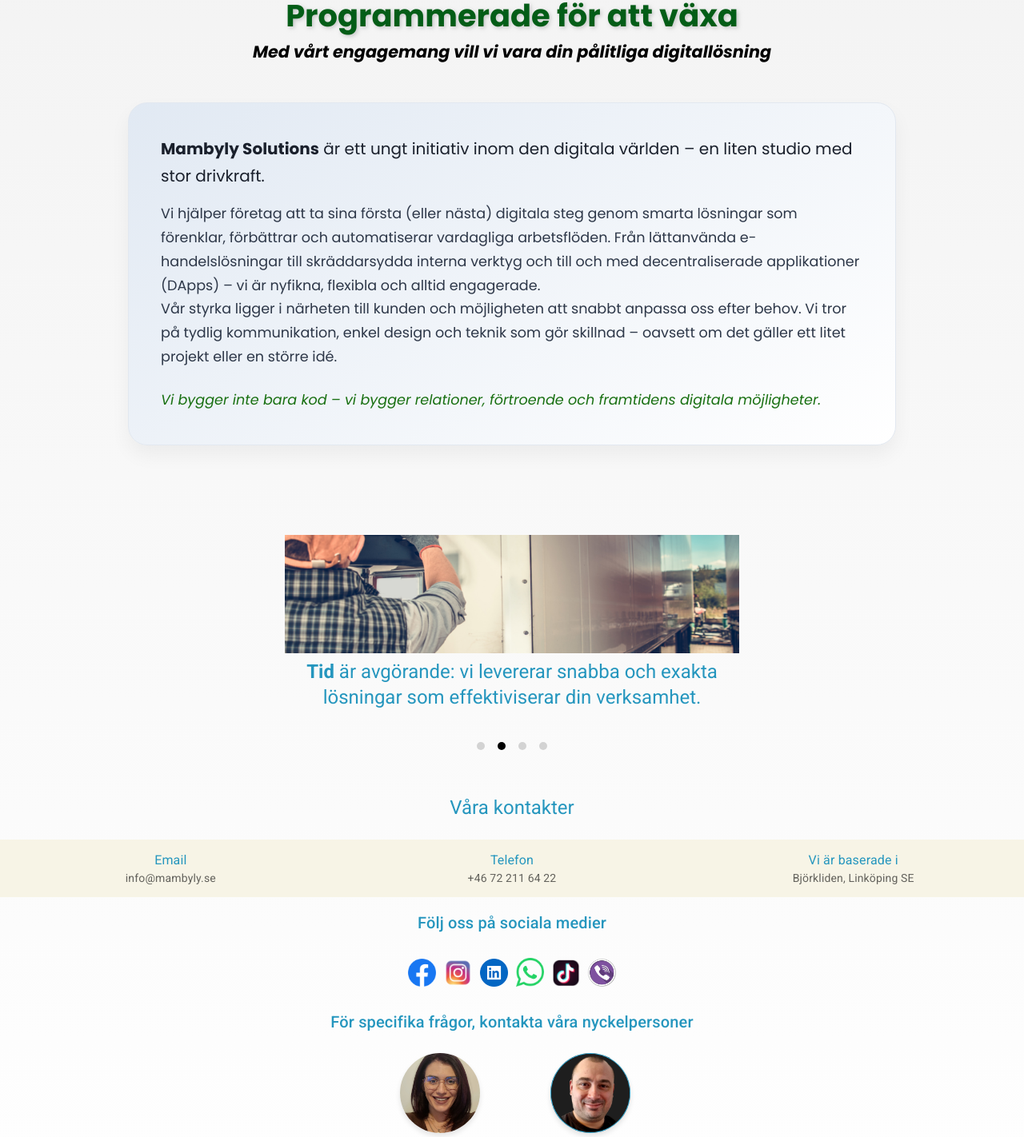
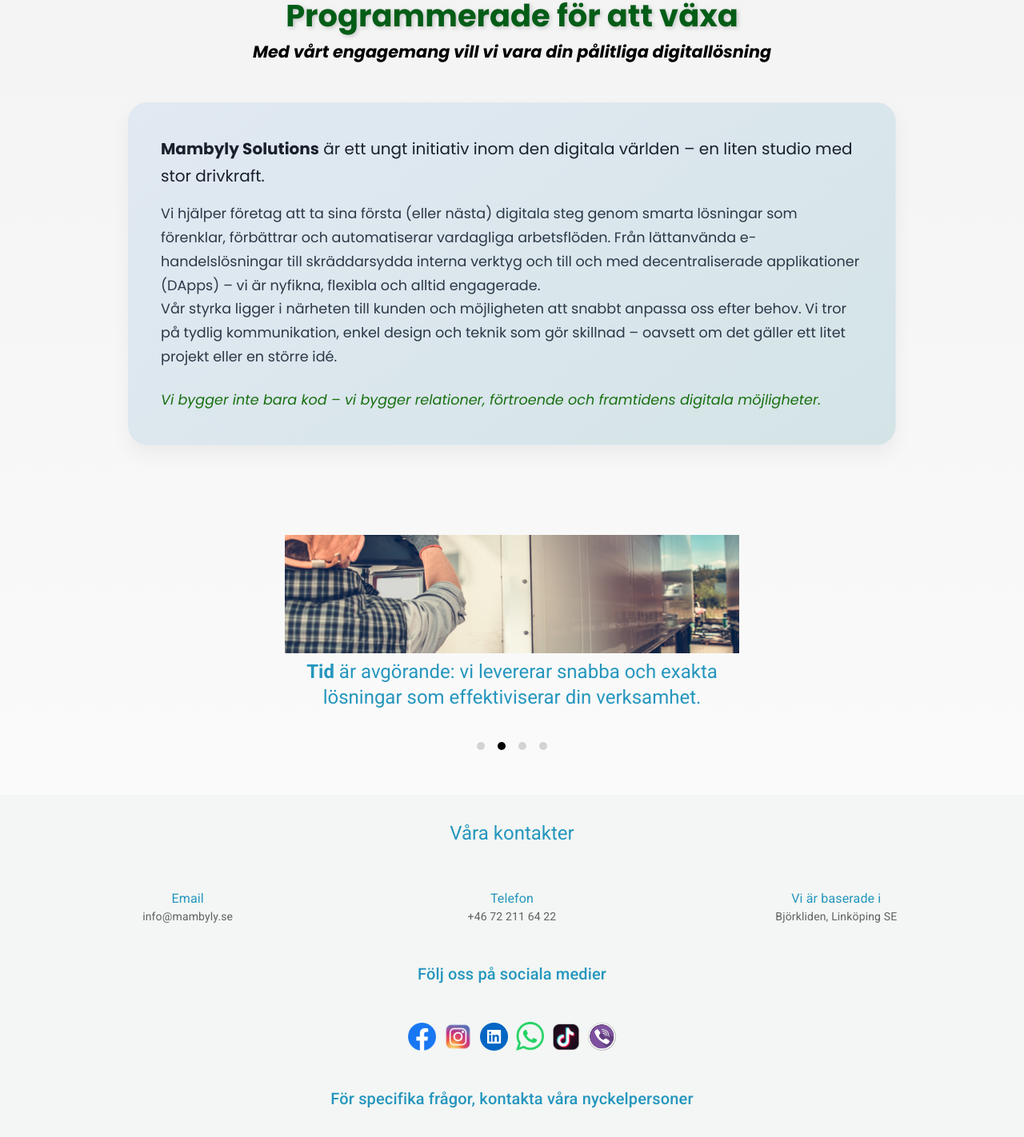
Before and after one commit to Emadenni/MambyLy-logistics-frontend, a React (Vite) app: page /omOss in a window 1280 px wide. Shown: the part 253-1675 px from the top of the page at 80% size. Built offline with nearby package versions, Linux system fonts and the light colour scheme.

Commit message:
added scroll on top and changed some texts and colors

```diff
--- a/src/App.tsx
+++ b/src/App.tsx
@@ -12,12 +12,15 @@ import AboutUs from "./pages/AboutUs/AboutUs";
 import NotFoundPage from "./pages/NotFoundPage/NotFoundPage";
 import AdminPage from "./pages/AdminPage/AdminPage";
 import LoginForm from "./components/LoginForm/LoginForm";
+import ScrollToTop from "./components/ScrollToTop";
 
 const App = () => {
   const isAuthenticated = useAuthStore((state) => state.isAuthenticated);
 
   return (
+    <>
     <Router>
+    <ScrollToTop />
       <Routes>
         <Route>
           <Route path="/" element={<Home />} />
@@ -33,6 +36,7 @@ const App = () => {
         <Route path="/admin" element={isAuthenticated ? <AdminPage /> : <Navigate to="/login" />} />
       </Routes>
     </Router>
+    </>
   );
 };
 
--- a/src/components/ContactsListBox/contactsListBox.scss
+++ b/src/components/ContactsListBox/contactsListBox.scss
@@ -4,17 +4,18 @@
 
 .contact-box {
   @include flexbox(column, center, center);
-
+  background-color: rgb(243, 246, 244);
   text-align: center;
-  gap: 1rem;
+  gap: 2rem;
   width: 100%;
+  padding: 2rem
 }
 
 .contact-box .MuiList-root {
   @include flexbox(row, center, center);
   padding: 0;
   width: 100%;
-  background-color: rgb(247, 244, 230);
+
 
   @media (max-width: 545px) {
     @include flexbox(column, center, center);
--- /dev/null
+++ b/src/components/ScrollToTop.tsx
@@ -0,0 +1,14 @@
+import { useEffect } from "react";
+import { useLocation } from "react-router-dom";
+
+const ScrollToTop = () => {
+  const { pathname } = useLocation();
+
+  useEffect(() => {
+    window.scrollTo(0, 0);
+  }, [pathname]);
+
+  return null;
+};
+
+export default ScrollToTop;
--- a/src/components/ServicesCard/servicesCard.scss
+++ b/src/components/ServicesCard/servicesCard.scss
@@ -174,7 +174,7 @@
     filter: brightness(0.65);
     transition: transform 0.4s ease-in-out;
     will-change: transform;
-    opacity: 0;
+    opacity: 0.8;
     animation: fadeInBg 0.6s ease forwards;
   }
 
--- a/src/pages/AboutUs/aboutUs.scss
+++ b/src/pages/AboutUs/aboutUs.scss
@@ -70,7 +70,7 @@
 }
 
 .aboutUs_intro-card {
-  background: linear-gradient(145deg, #e1e9f3, #ffffff);
+  background: linear-gradient(145deg, #e1e9f3, #d4e4e6);
   border: 1px solid #e2e8f0;
   border-radius: 1.5rem;
   padding: 2.5rem;
--- a/src/pages/ContactUs/ContactUs.tsx
+++ b/src/pages/ContactUs/ContactUs.tsx
@@ -30,7 +30,7 @@ const ContactUs = () => {
             <div className="step step-2">
               <div className="step_number">2</div>
               <p className="step_title">Steg 2</p>
-              <p className="step_description">Vi skickar ett frågeformulär för att förstå dina behov bättre.</p>
+              <p className="step_description">Vi skickar ett frågeformulär med några specifika och riktade frågor för att bättre förstå dina behov.</p>
             </div>
             <div className="step step-3">
               <div className="step_number">3</div>
@@ -49,7 +49,7 @@ const ContactUs = () => {
           </div>
           <div className="note">
             <p>
-              Denna metod garanterar en hög grad av personalisering och ett agilt arbetssätt för att bäst möta dina
+              Vi tror att denna metod garanterar en hög grad av personalisering och ett agilt arbetssätt för att bäst möta dina
               behov.
             </p>
           </div>
--- a/src/pages/ContactUs/contactUs.scss
+++ b/src/pages/ContactUs/contactUs.scss
@@ -7,9 +7,10 @@
   min-height: 100vh;
   @include flexbox(column, center, center);
 
+
   gap: 1.5rem;
   padding-top: 160px;
-  padding-bottom: 100px;
+  padding-bottom: 0px;
 
   @media (max-width: 768px) {
     padding-top: 0px;
@@ -138,7 +139,7 @@
 
 #contact_form {
 padding: 7rem 2rem;
-
+border-top:solid 1px #28923c;
 scroll-margin-top: 3rem;
   width: 100vw;
   background-color: #dce3ea;
```
